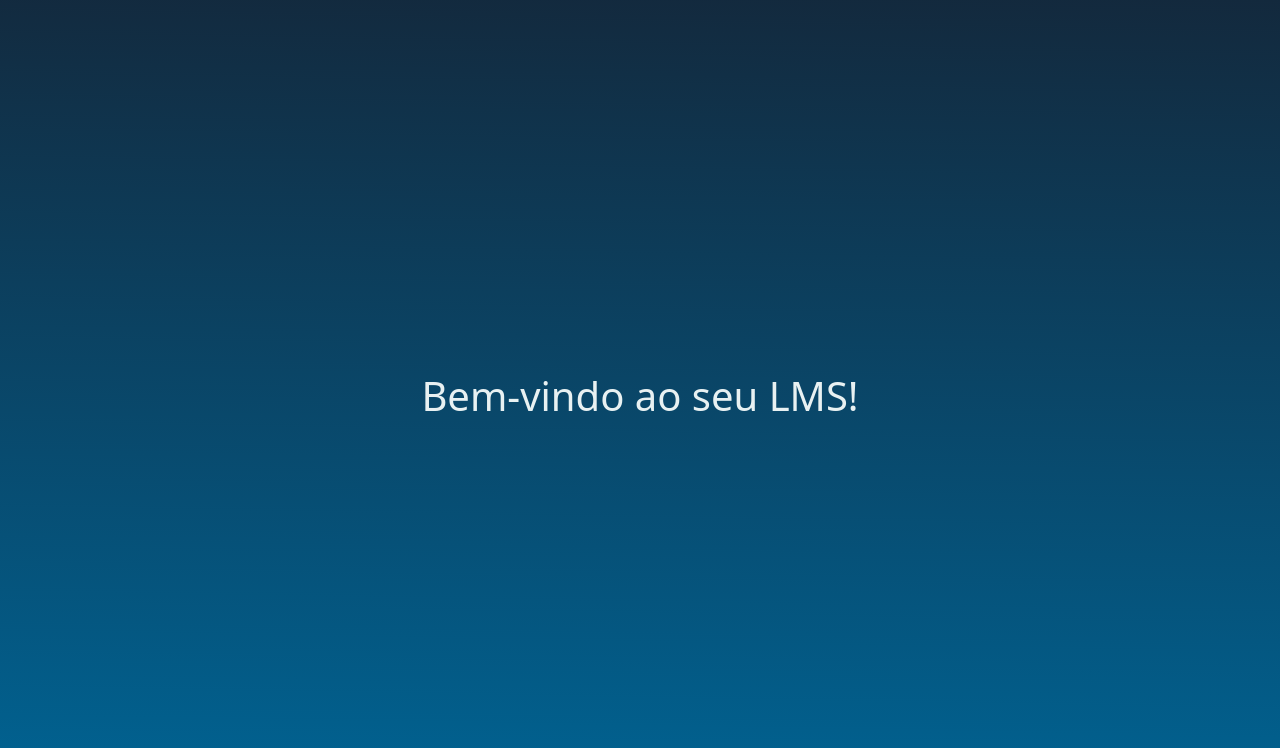
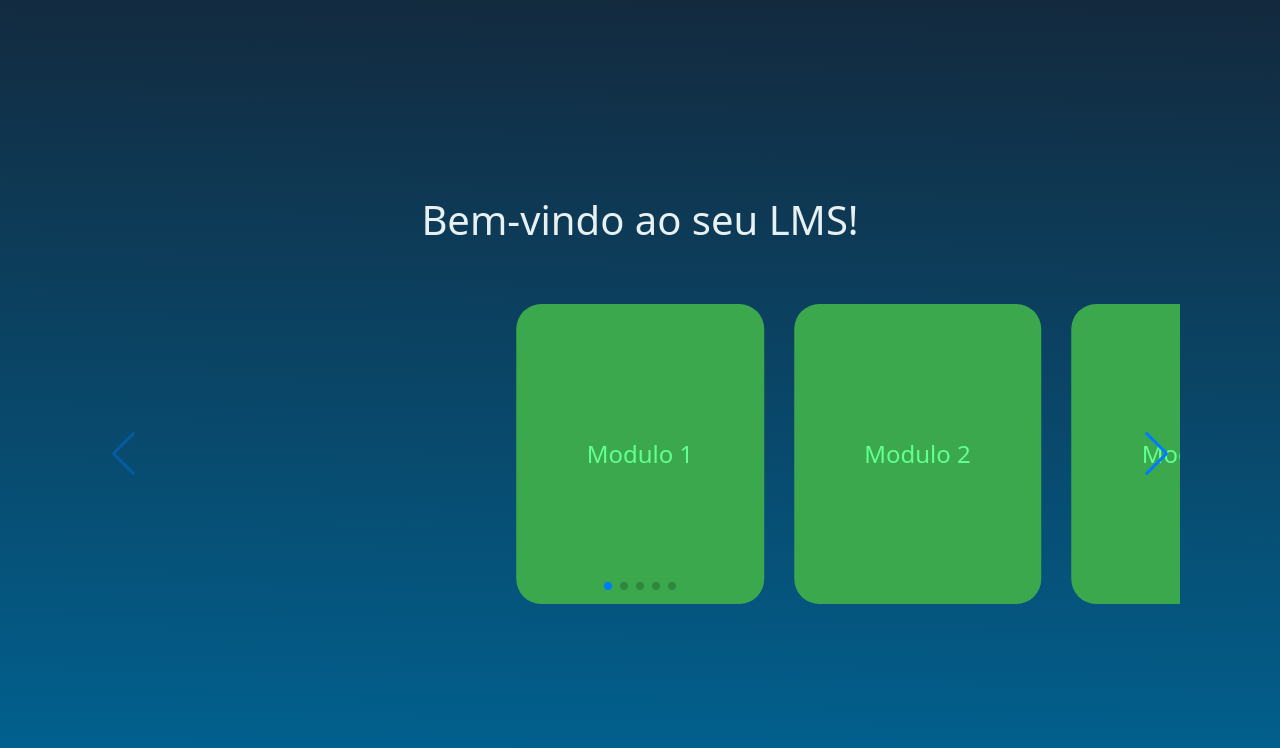
Before and after one commit to gustavoall/learning-management-system, a JavaScript app: page / in a window 1280 px wide. Shown: the top 748 px of the page. Built offline with nearby package versions, Linux system fonts and the light colour scheme.

Commit message:
update swiper

```diff
--- /dev/null
+++ b/src/app/components/template/01_Slide/swiper.vue
@@ -0,0 +1,51 @@
+<template>
+    <swiper
+    :slidesPerView="4"
+    :spaceBetween="30"
+    :effect="'fade'"
+    :centeredSlides="true"
+    :navigation="true"
+    :pagination="{
+        clickable: true,
+    }"
+    :modules="[Pagination, Navigation]"
+    class="Slide-01"
+    >
+        <swiper-slide v-for="n in 5" :key="n">
+            <div class="slide-content">Modulo {{ n }}</div>
+        </swiper-slide>
+    </swiper>
+</template>
+
+<script setup>
+    import { Swiper, SwiperSlide } from 'swiper/vue';
+    import { Navigation, Pagination } from 'swiper/modules';
+
+    import 'swiper/css';
+    import 'swiper/css/effect-fade';
+    import 'swiper/css/pagination';
+    import 'swiper/css/navigation';
+</script>
+
+<style scoped>
+    .Slide-01 {
+        width: 1080px;
+        height: 300px;
+    }
+    .slide-content {
+        display: flex;
+        align-items: center;
+        justify-content: center;
+        font-size: 24px;
+        color: #62ff91;
+        background: #3ba84d;
+        border-radius: 25px;
+        height: 100%;
+    }
+    .swiper-button-next:after,
+    .swiper-button-prev:after {
+        color: #fff!important;
+        padding: 20px;
+        border-radius: 100px;
+    }
+</style>
--- a/src/app/views/dashboard/dashboard.scss
+++ b/src/app/views/dashboard/dashboard.scss
@@ -12,6 +12,7 @@
           h1 {
             color: var.$color-05;
             text-align: center;
+            margin-bottom: 60px;
           }
         }
       }
--- a/src/app/views/dashboard/dashboard.vue
+++ b/src/app/views/dashboard/dashboard.vue
@@ -5,6 +5,7 @@
                 <div class="row">
                     <div class="col-lg-12 col-01">
                         <h1>Bem-vindo ao seu LMS!</h1>
+                        <baseSwiper />
                         <!-- <a href="/lesson/1">Ir para Lição 1</a> -->
                     </div>
                 </div>
@@ -14,9 +15,13 @@
 </template>
 
 <script>
+    import baseSwiper from '../../components/template/01_Slide/swiper.vue'
     import './dashboard.scss';
 
     export default {
         name: 'Dashboard',
+        components: {
+            baseSwiper,
+        }
     };
 </script>
--- a/src/app/views/lesson/lesson.vue
+++ b/src/app/views/lesson/lesson.vue
@@ -16,8 +16,8 @@
 </template>
 
 <script>
-    import Header from '../../components/template/header.vue';
-    import Footer from '../../components/template/footer.vue';
+    import Header from '../../components/layout/header.vue';
+    import Footer from '../../components/layout/footer.vue';
     import './lesson.scss';
 
     export default {
```
Also changed, not shown: src/app/components/layout/footer.vue (renamed from src/app/components/template/footer.vue), src/app/components/layout/header.vue (renamed from src/app/components/template/header.vue).
